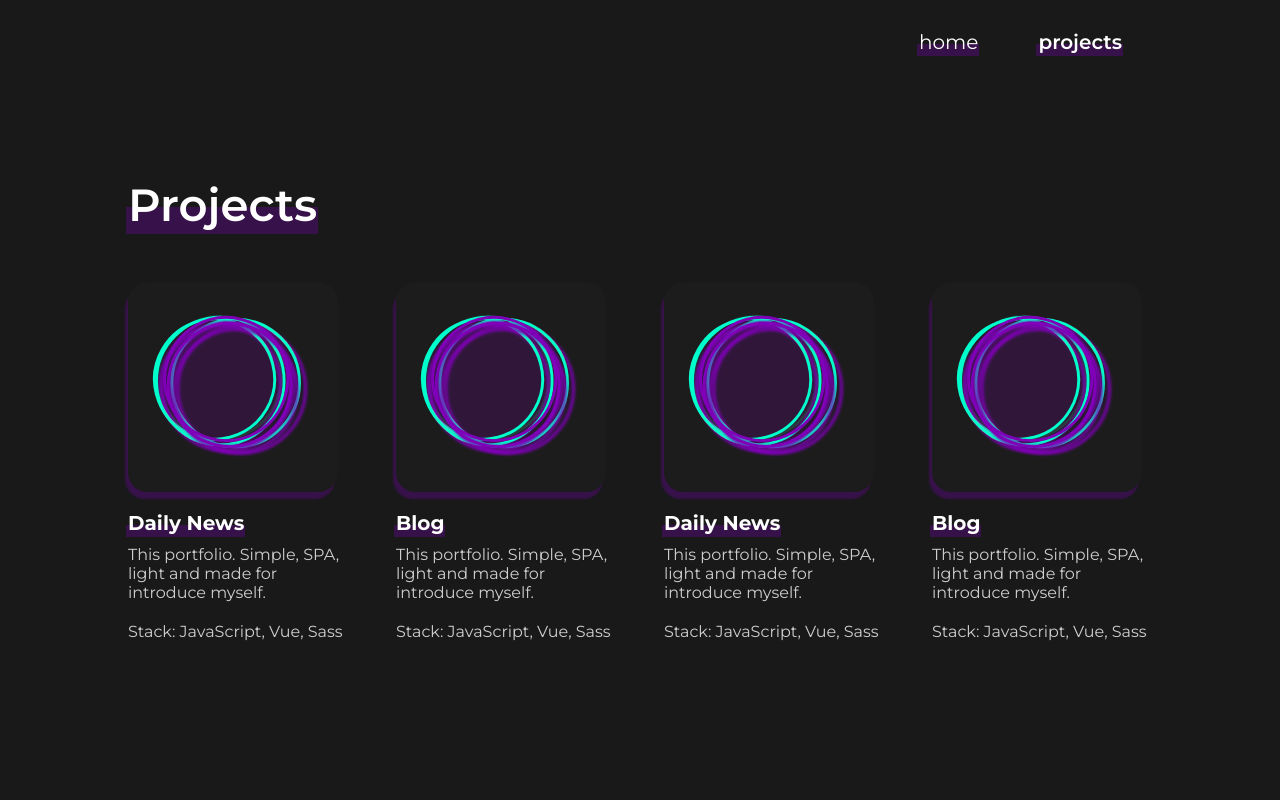
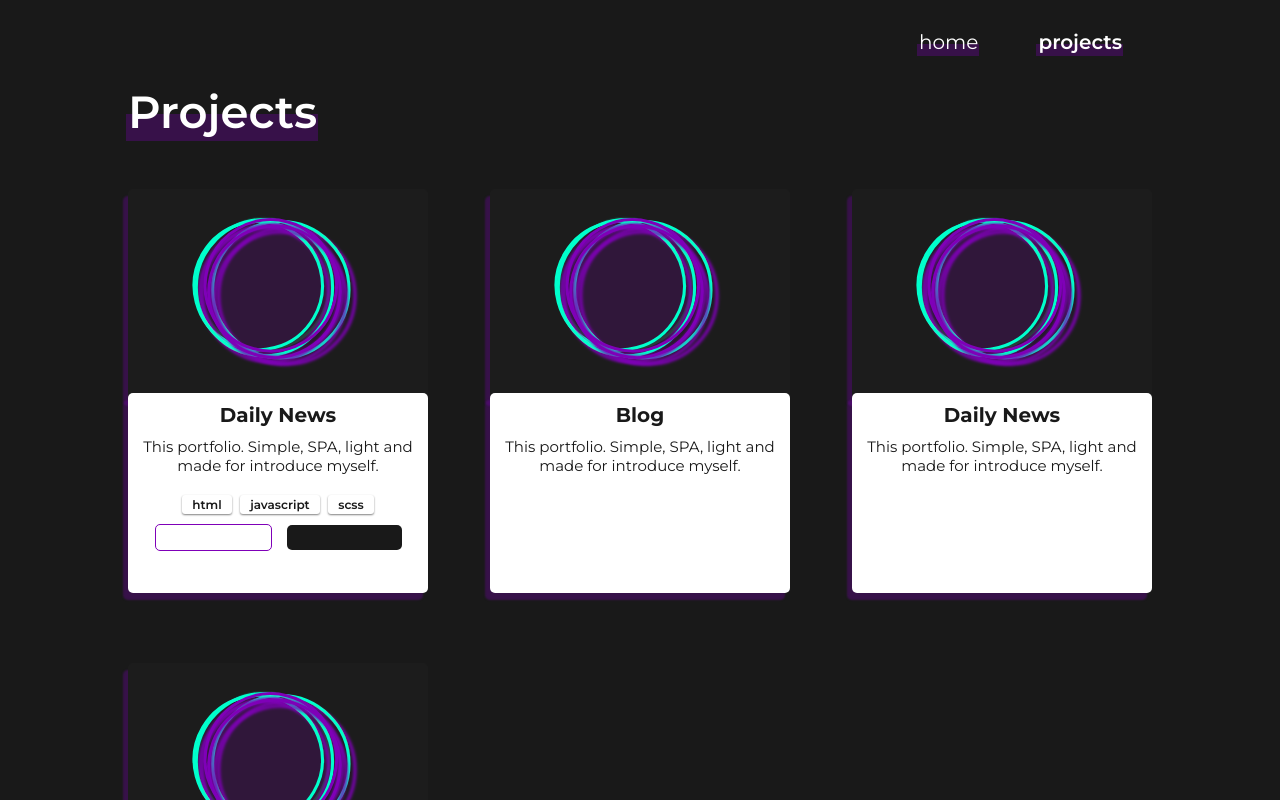
Before and after one commit to Kodziak/portflio, a Vue app: page / in a window 1280 px wide. Both pictures are taken after a click on the button "projects". Shown: the top 800 px of the page. Built offline with nearby package versions, Linux system fonts and the light colour scheme.

Commit message:
Redesign project component.

```diff
--- a/src/App.vue
+++ b/src/App.vue
@@ -125,4 +125,14 @@ h1:after {
     @include shadow;
   }
 }
+
+.btn {
+  display: inline-block;
+  color: $header-color;
+  font-size: 20px;
+  text-align: center;
+  vertical-align: middle;
+  border-radius: 5px;
+  cursor: pointer;
+}
 </style>
--- a/src/components/Home.vue
+++ b/src/components/Home.vue
@@ -28,7 +28,7 @@
           href="./CV_Przemyslaw_Paczoski.pdf"
           target="_blank"
           rel="noopener noreferrer"
-          class="btn"
+          class="btn btn--resume"
         >view resume</a>
       </div>
       <div class="home__logo">
@@ -167,19 +167,13 @@ img {
   }
 }
 
-.btn {
-  display: inline-block;
-  text-align: center;
-  padding: 6px 60px;
+.btn--resume {
+  width: 250px;
+  line-height: 40px;
   background: $shadow-color-opacity;
   border: 1px $text-color solid;
-  border-radius: 5px;
-  cursor: pointer;
-  color: $header-color;
-  font-size: 20px;
 
   @include mediaSmartfon {
-    max-width: 150px;
     margin: auto;
     display: flex;
     justify-content: center;
--- a/src/components/Projects.vue
+++ b/src/components/Projects.vue
@@ -7,9 +7,33 @@
     <div class="project--flex">
       <div v-for="(project, index) in projects" :key="index" class="project__card">
         <img src="../assets/Logo_mini.svg">
-        <h2>{{ project.title }}</h2>
-        <p>{{ project.description }}</p>
-        <p>Stack: {{ project.stack }}</p>
+        <div class="project__card--bg project__card--flex">
+          <h2>{{ project.title }}</h2>
+          <p>{{ project.description }}</p>
+          <div class="project__card__tags">
+            <div
+              v-for="(tag, index) in project.tags"
+              :key="index"
+              class="project__card__tag"
+            >{{ tag }}</div>
+          </div>
+          <div class="btn--row">
+            <a
+              v-if="project.demo"
+              target="_blank"
+              v-bind:href="project.demo"
+              rel="noopener noreferrer"
+              class="btn btn--view"
+            ></a>
+            <a
+              v-if="project.github"
+              target="_blank"
+              v-bind:href="project.github"
+              rel="noopener noreferrer"
+              class="btn btn--code"
+            ></a>
+          </div>
+        </div>
       </div>
     </div>
     <div class="flex-1"></div>
@@ -26,13 +50,14 @@ export default {
           title: "Daily News",
           description:
             "This portfolio. Simple, SPA, light and made for introduce myself.",
-          stack: "JavaScript, Vue, Sass"
+          tags: ["html", "javascript", "scss"],
+          github: "http://localhost:8080",
+          demo: "http://localhost:8080"
         },
         {
           title: "Blog",
           description:
-            "This portfolio. Simple, SPA, light and made for introduce myself.",
-          stack: "JavaScript, Vue, Sass"
+            "This portfolio. Simple, SPA, light and made for introduce myself."
         },
         {
           title: "Daily News",
@@ -78,37 +103,89 @@ export default {
   }
 
   .project__card {
-    width: 220px;
+    width: 300px;
     margin: 50px 0 20px;
-    position: relative;
+    color: $background-color;
 
     @include mediaSmartfon {
       margin: 35px 0 15px;
     }
 
+    &--bg {
+      background: white;
+      border-radius: 5px;
+      position: relative;
+      box-shadow: -5px 7px 2px $shadow-color-opacity;
+      height: 200px;
+    }
+
+    &--flex {
+      display: flex;
+      flex-direction: column;
+    }
+
+    &__tags {
+      display: flex;
+      flex-flow: row wrap;
+      justify-content: space-around;
+      width: 200px;
+      align-self: center;
+      margin: 20px 0 10px;
+
+      .project__card__tag {
+        font-size: 12px;
+        font-weight: 550;
+        display: inline-block;
+        padding: 2px 10px;
+        border-radius: 3px;
+        box-shadow: 0px 1px 2px grey;
+      }
+    }
+
     h2 {
-      color: $header-color;
-      margin-top: 15px;
+      color: $background-color;
       font-size: 20px;
       font-weight: bold;
-      position: relative;
-    }
-
-    h2:after {
-      @include shadow;
+      text-align: center;
+      margin: 10px 0;
     }
 
     p {
-      margin: 10px 0;
+      color: $background-color;
+      font-size: 15px;
+      text-align: center;
     }
 
     img {
       height: 210px;
-      width: 210px;
-      border-radius: 20px;
+      width: 300px;
+      border-radius: 5px;
       background: #33333326;
+      position: relative;
+      z-index: 0;
+      margin-bottom: -10px;
 
-      box-shadow: -3px 7px 2px $shadow-color-opacity;
+      box-shadow: -5px 7px 2px $shadow-color-opacity;
+    }
+
+    .btn--row {
+      flex-direction: row;
+      align-self: center;
+    }
+
+    .btn--view,
+    .btn--code {
+      height: 25px;
+      width: 115px;
+      margin: 0 7.5px;
+    }
+
+    .btn--code {
+      background: $background-color;
+    }
+
+    .btn--view {
+      border: 1px solid $shadow-color;
     }
   }
 }
```
